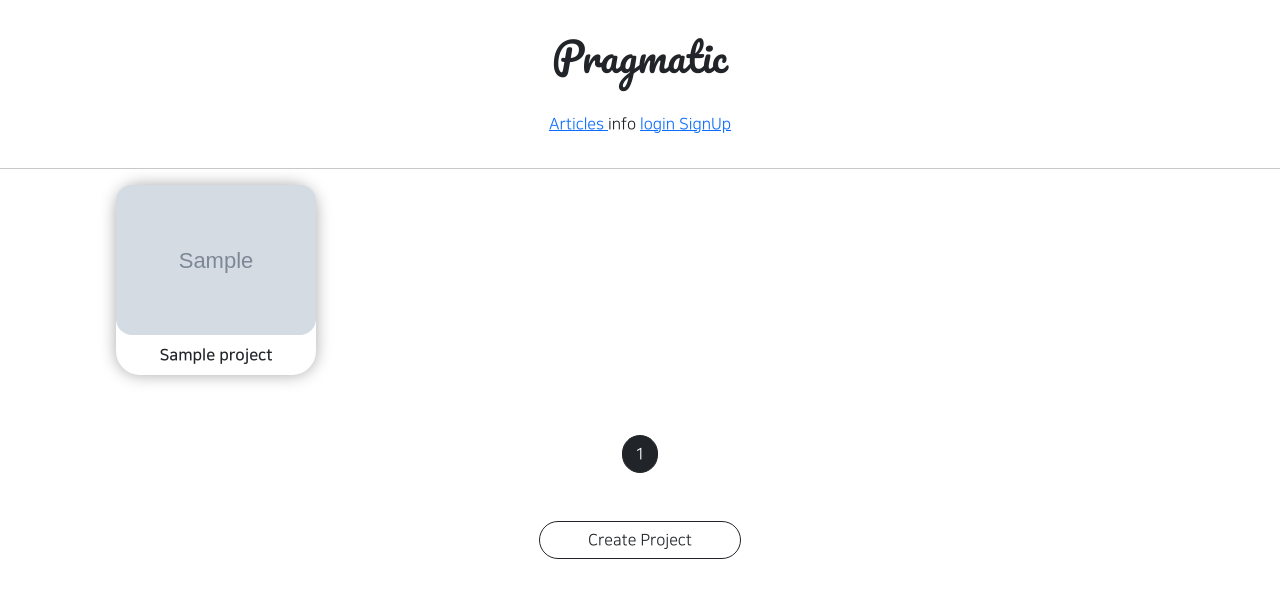
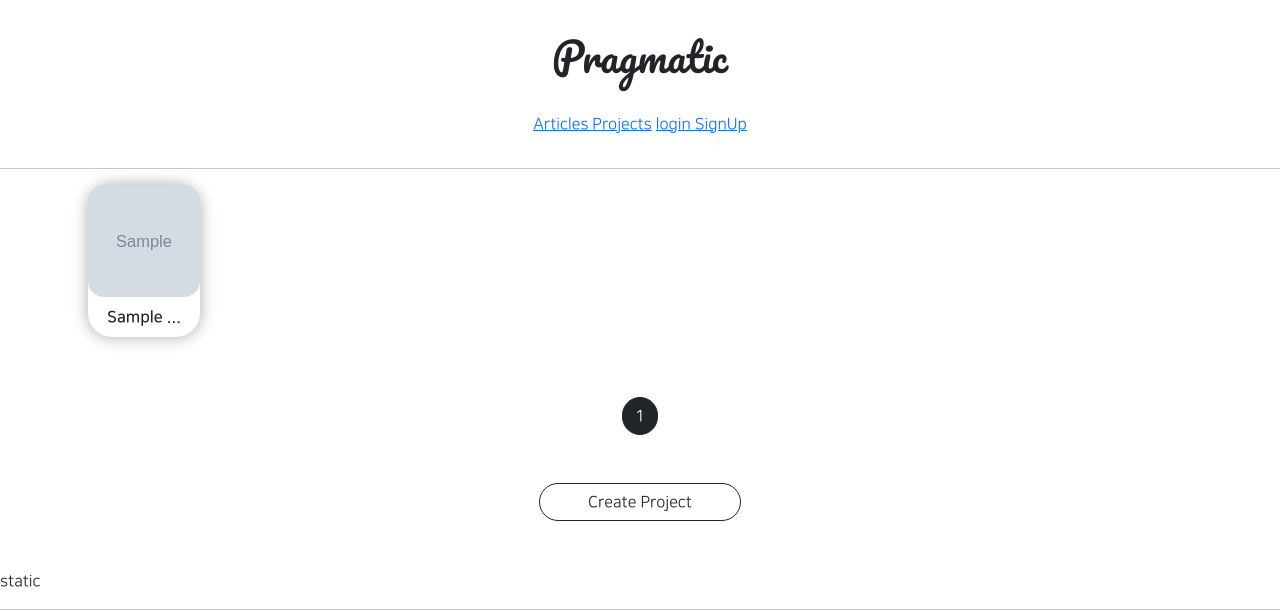
Before and after one commit to soohyoen/djangoProject1, a Django app: page /projects/list/ in a window 1280 px wide. Shown: the top 611 px of the page. Run offline with Django 3.2, Linux system fonts and the light colour scheme; tables that the repository leaves empty hold one stand-in row (values such as "Sample post"); grey boxes marked "Sample" are stand-in pictures; parts of the project's set-up code (start-up, migrations or seed data) failed here and were passed over; some libraries are stand-ins or nearby versions.

Commit message:
2021.08.18 게시판 게시물 크기, 긴 제목 관리(test)

```diff
--- a/projectapp/templates/projectapp/list.html
+++ b/projectapp/templates/projectapp/list.html
@@ -12,8 +12,6 @@
         }
 
         .container div {
-        width: 45%;
-            max-width: 200px;
         display: flex;
         justify-content: center;
         align-items: center;
@@ -23,7 +21,9 @@
         }
 
         div img{
-            width: 100%;
+            width: 7rem;
+            height: 7rem;
+            object-fit: cover;
             border-radius: 1rem;
         }
 
@@ -37,7 +37,7 @@
                 <a href="{% url 'projectapp:detail' pk=project.pk %}">
                     <img src="{{ project.image.url }}" alt="">
                 </a>
-            <span class = "NNS_B m-2">{{ project.name }}</span>
+            <span class = "NNS_B m-2">{{ project.name | truncatechars:10 }}</span>
             </div>
 
         {% endfor %}
--- a/templates/header.html
+++ b/templates/header.html
@@ -9,7 +9,7 @@
                 Articles
             </a>
         </span>
-        <span>info</span>
+        <span><a href="{% url 'projectapp:list' %}">Projects</a></span>
 
 
         {% if not user.is_authenticated %}
```
